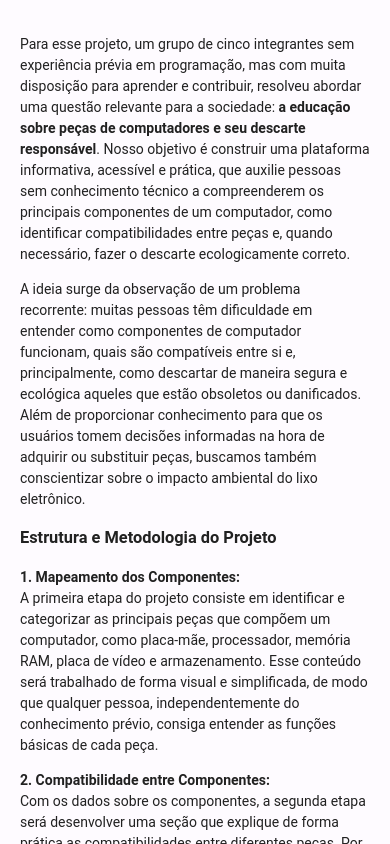
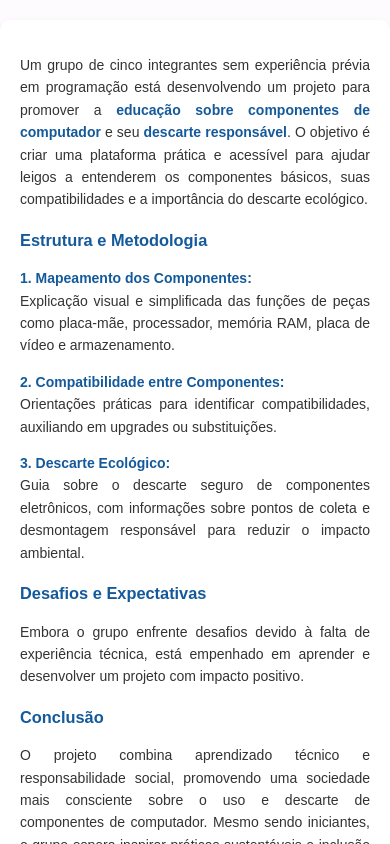
Before and after one commit to PatrickNacif/projeto-hardwise, a website: page hardwise2.0/Hardwise/www/sobre.html in a window 390 px wide. Drawn offline with Linux system fonts and the light colour scheme; some packages are replaced by stand-ins of ours.

Commit message:
Estilizando paginas do menu

```diff
--- a/hardwise2.0/Hardwise/www/css/descarte.css
+++ b/hardwise2.0/Hardwise/www/css/descarte.css
@@ -4,14 +4,54 @@ h3 {
     color: #145a9b;
 }
 
-  .texto {
-    overflow-y: auto; /* Adiciona rolagem vertical */
-    height: 100vh; /* Define a altura como a altura da viewport */
-    padding: 20px; /* Espaço ao redor do conteúdo */
-    box-sizing: border-box;
-  }
-
-  .view-main {
+.texto {
     overflow-y: auto;
     height: 100vh;
+    padding: 20px;
+    box-sizing: border-box;
+    background-color: #e9f4fb;
+    background-image: url('C:\Users\sereg\OneDrive\Desktop\projeto-hardwise\hardwise2.0\Hardwise\www\img\ecologico.jpg'); /* Fundo da URL especificada */
+    background-size: cover; /* Faz a imagem ocupar todo o fundo */
+    background-repeat: no-repeat; /* Impede repetição da imagem */
+    background-position: center; /* Centraliza a imagem no fundo */
 }
+
+.texto > div {
+    background-color: #ffffff;
+    border: 1px solid #ddd;
+    border-radius: 8px;
+    box-shadow: 0 4px 6px rgba(0, 0, 0, 0.1);
+    padding: 20px;
+    margin-bottom: 20px;
+}
+
+.texto > div:last-child {
+    margin-bottom: 80px;
+}
+
+.texto p {
+    color: #555;
+    line-height: 1.8;
+    margin: 10px 0;
+    text-align: justify;
+}
+
+.texto ul {
+    padding-left: 20px;
+    color: #555;
+}
+
+.texto ul li {
+    margin: 8px 0;
+    text-align: justify;
+}
+
+.texto ul li strong {
+    color: #145a9b;
+}
+
+.view-main {
+    overflow-y: auto;
+    height: 100vh;
+    background-color: #e9f4fb;
+}
--- a/hardwise2.0/Hardwise/www/css/sobre.css
+++ b/hardwise2.0/Hardwise/www/css/sobre.css
@@ -1,13 +1,36 @@
+
 .texto {
-    overflow-y: auto; /* Adiciona rolagem vertical */
-    height: 100vh; /* Define a altura como a altura da viewport */
-    padding: 20px; /* Espaço ao redor do conteúdo */
-    box-sizing: border-box;
-  }
+  background-color: #ffffff;
+  border-radius: 10px;
+  box-shadow: 0px 4px 8px rgba(0, 0, 0, 0.1);
+  padding: 20px;
+  margin: 20px;
+  max-width: 900px;
+  margin-left: auto;
+  margin-right: auto;
+  color: #333333;
+  font-family: 'Arial', sans-serif;
+  line-height: 1.6;
+  text-align: justify;
+}
 
-  .page[data-name="sobre"] .page-content {
-    overflow-y: auto;
-    height: 100vh;
-    padding: 20px;
-    box-sizing: border-box;
+h3 {
+  color: #145a9b;
+  margin-bottom: 10px;
 }
+
+body {
+  background-color: #f4f4f9;
+  margin: 0;
+  padding: 0;
+}
+
+.view-main {
+  overflow-y: auto;
+  height: calc(100vh - 20px);
+  padding-bottom: 20px;
+}
+strong {
+  color: #145a9b;
+  font-weight: bold;
+}
--- a/hardwise2.0/Hardwise/www/sobre.html
+++ b/hardwise2.0/Hardwise/www/sobre.html
@@ -13,73 +13,44 @@
     <div id="app">
         <div class="view view-main">
             <div data-name="sobre" class="page">
-
                 <div class="texto">
                     <div>
                         <p>
-                                Para esse projeto, um grupo de cinco integrantes sem experiência prévia em programação, mas com muita
-                                disposição para aprender e contribuir, resolveu abordar uma questão relevante para a sociedade:
-                                <strong>a educação sobre peças de computadores e seu descarte responsável</strong>. Nosso objetivo é
-                                construir uma plataforma informativa, acessível e prática, que auxilie pessoas sem conhecimento técnico
-                                a compreenderem os principais componentes de um computador, como identificar compatibilidades entre
-                                peças e, quando necessário, fazer o descarte ecologicamente correto.
+                            Um grupo de cinco integrantes sem experiência prévia em programação está desenvolvendo um projeto para promover a
+                            <strong>educação sobre componentes de computador</strong> e seu <strong>descarte responsável</strong>. O objetivo é
+                            criar uma plataforma prática e acessível para ajudar leigos a entenderem os componentes básicos, suas compatibilidades
+                            e a importância do descarte ecológico.
                         </p>
 
-                            <p>
-                                A ideia surge da observação de um problema recorrente: muitas pessoas têm dificuldade em entender como
-                                componentes de computador funcionam, quais são compatíveis entre si e, principalmente, como descartar de
-                                maneira segura e ecológica aqueles que estão obsoletos ou danificados. Além de proporcionar conhecimento
-                                para que os usuários tomem decisões informadas na hora de adquirir ou substituir peças, buscamos também
-                                conscientizar sobre o impacto ambiental do lixo eletrônico.
-                            </p>
-
-                            <h3>Estrutura e Metodologia do Projeto</h3>
+                        <h3>Estrutura e Metodologia</h3>
 
                         <p><strong>1. Mapeamento dos Componentes:</strong><br>
-                                A primeira etapa do projeto consiste em identificar e categorizar as principais peças que compõem um
-                                computador, como placa-mãe, processador, memória RAM, placa de vídeo e armazenamento. Esse conteúdo será
-                                trabalhado de forma visual e simplificada, de modo que qualquer pessoa, independentemente do
-                                conhecimento prévio, consiga entender as funções básicas de cada peça.
+                            Explicação visual e simplificada das funções de peças como placa-mãe, processador, memória RAM, placa de vídeo e armazenamento.
                         </p>
 
                         <p><strong>2. Compatibilidade entre Componentes:</strong><br>
-                                Com os dados sobre os componentes, a segunda etapa será desenvolver uma seção que explique de forma
-                                prática as compatibilidades entre diferentes peças. Por exemplo, como identificar uma compatibilidade
-                                entre um processador e uma placa-mãe, ou quais tipos de memória RAM são adequados para diferentes tipos
-                                de sistema. Esse conteúdo visa ajudar as pessoas a fazerem upgrades ou substituições sem risco de
-                                incompatibilidade.
+                            Orientações práticas para identificar compatibilidades, auxiliando em upgrades ou substituições.
                         </p>
 
                         <p><strong>3. Descarte Ecológico:</strong><br>
-                                Por fim, nosso projeto abordará a importância do descarte ecológico de componentes eletrônicos. A ideia
-                                é oferecer um guia prático sobre como e onde descartar esses itens de forma segura, com uma lista de
-                                pontos de coleta e orientações para a desmontagem de peças que precisam ser descartadas. Essa seção visa
-                                contribuir para a redução do lixo eletrônico, uma preocupação ambiental cada vez mais relevante.
+                            Guia sobre o descarte seguro de componentes eletrônicos, com informações sobre pontos de coleta e desmontagem responsável
+                            para reduzir o impacto ambiental.
                         </p>
 
                         <h3>Desafios e Expectativas</h3>
 
                         <p>
-                                Sabemos que o desenvolvimento deste projeto apresenta alguns desafios, especialmente considerando que
-                                nosso grupo possui pouco conhecimento em programação. No entanto, estamos comprometidos a buscar o
-                                suporte necessário e aprender os conceitos essenciais ao longo do caminho. Acreditamos que, mesmo com
-                                essa curva de aprendizado, podemos entregar um trabalho que tenha um impacto positivo na vida das
-                                pessoas.
+                            Embora o grupo enfrente desafios devido à falta de experiência técnica, está empenhado em aprender e desenvolver um projeto
+                            com impacto positivo.
                         </p>
 
                         <h3>Conclusão</h3>
 
                         <p>
-                                Nosso projeto pretende unir aprendizado técnico e responsabilidade social, contribuindo para uma
-                                sociedade mais consciente e informada sobre o uso e descarte de componentes de computador. Mesmo sendo
-                                iniciantes, estamos motivados a oferecer uma solução prática e educativa que se alinhe com os princípios
-                                de sustentabilidade e inclusão digital. Com isso, esperamos que o conhecimento adquirido durante o
-                                projeto inspire tanto nosso grupo quanto os usuários finais a se engajarem no uso mais responsável e
-                                ecológico da tecnologia.
+                            O projeto combina aprendizado técnico e responsabilidade social, promovendo uma sociedade mais consciente sobre o uso e descarte
+                            de componentes de computador. Mesmo sendo iniciantes, o grupo espera inspirar práticas sustentáveis e inclusão digital.
                         </p>
                     </div>
-                     </div>
-
                 </div>
             </div>
         </div>
@@ -91,7 +62,3 @@
 </body>
 
 </html>
-
-penis2
-
-okkokdawodwa
```
Also changed, not shown: hardwise2.0/Hardwise/www/index.html (+6 -2 lines). Lines whose indentation alone changed are shown as unchanged.
